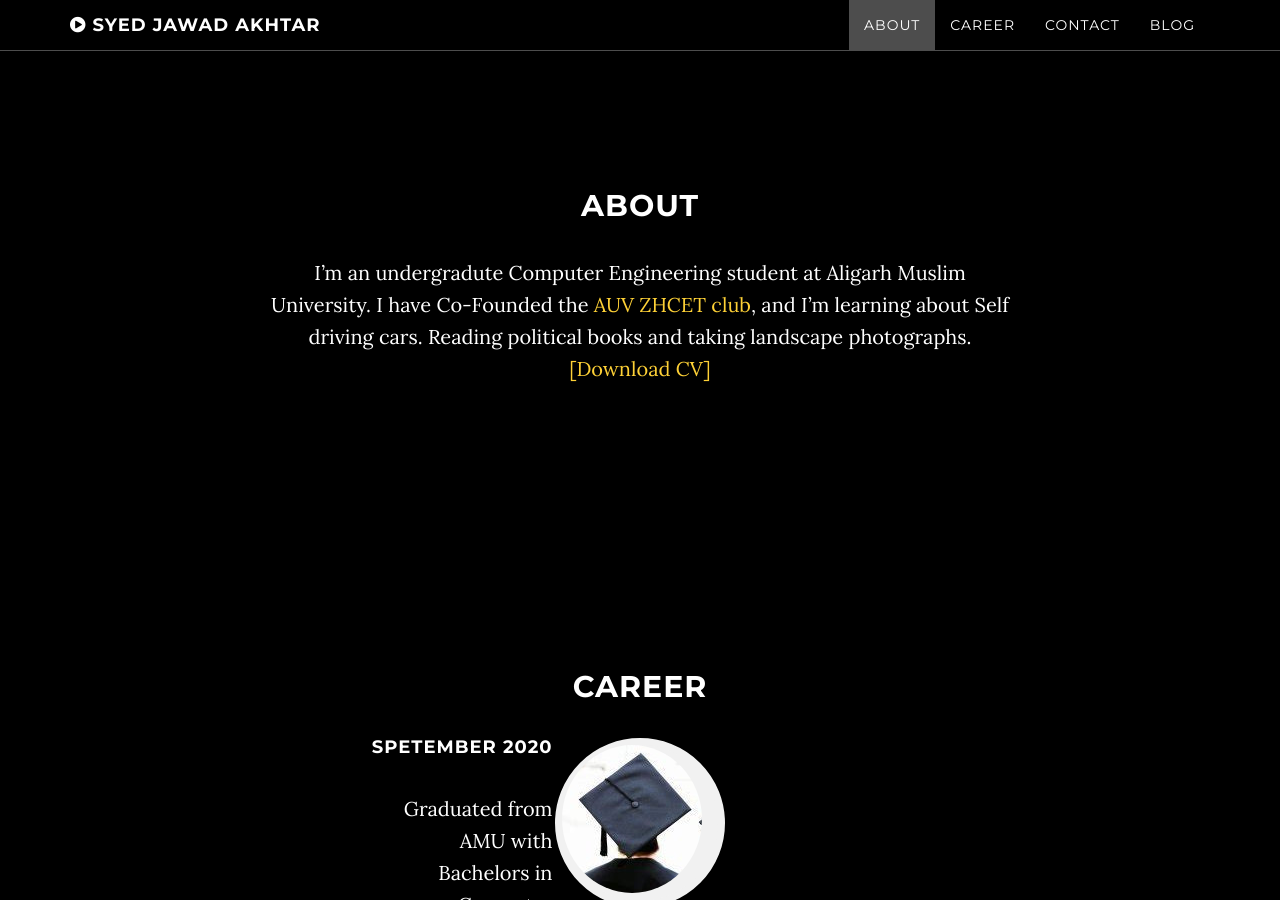
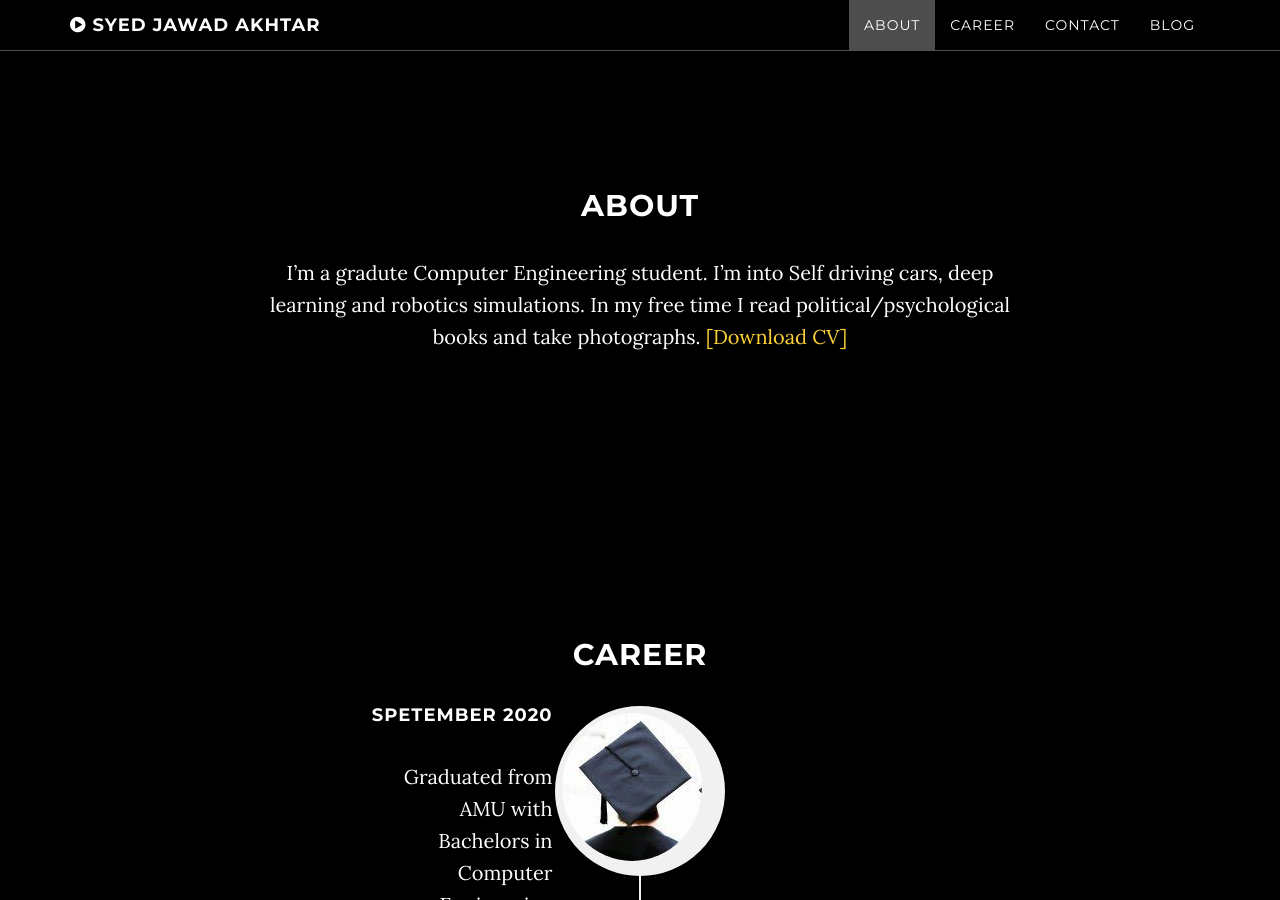
Before and after one commit to syedjawadakhtar/syedjawadakhtar.github.io, a Jekyll site: the page built from index.html, in a window 1280 px wide and 900 px high, scrolled down 961 px. Built offline with Jekyll 4.4.1, drawn with Linux system fonts in a browser that asks for light colours.

Commit message:
Update about after graduation and added interests

```diff
--- a/about.html
+++ b/about.html
@@ -5,4 +5,4 @@ title: About
 ---
 ## About
 
-I'm an undergradute Computer Engineering student at Aligarh Muslim University. I have Co-Founded the [AUV ZHCET club](http://www.auvzhcet.in), and I'm learning about Self driving cars. Reading political books and taking landscape photographs. <a href="My_CV.pdf" target="_blank"><i class="icon-file"></i> <sm>[Download CV]</sm></a>
+I'm a gradute Computer Engineering student. I'm into Self driving cars, deep learning and robotics simulations. In my free time I read political/psychological books and take photographs. <a href="My_CV.pdf" target="_blank"><i class="icon-file"></i> <sm>[Download CV]</sm></a>
```
